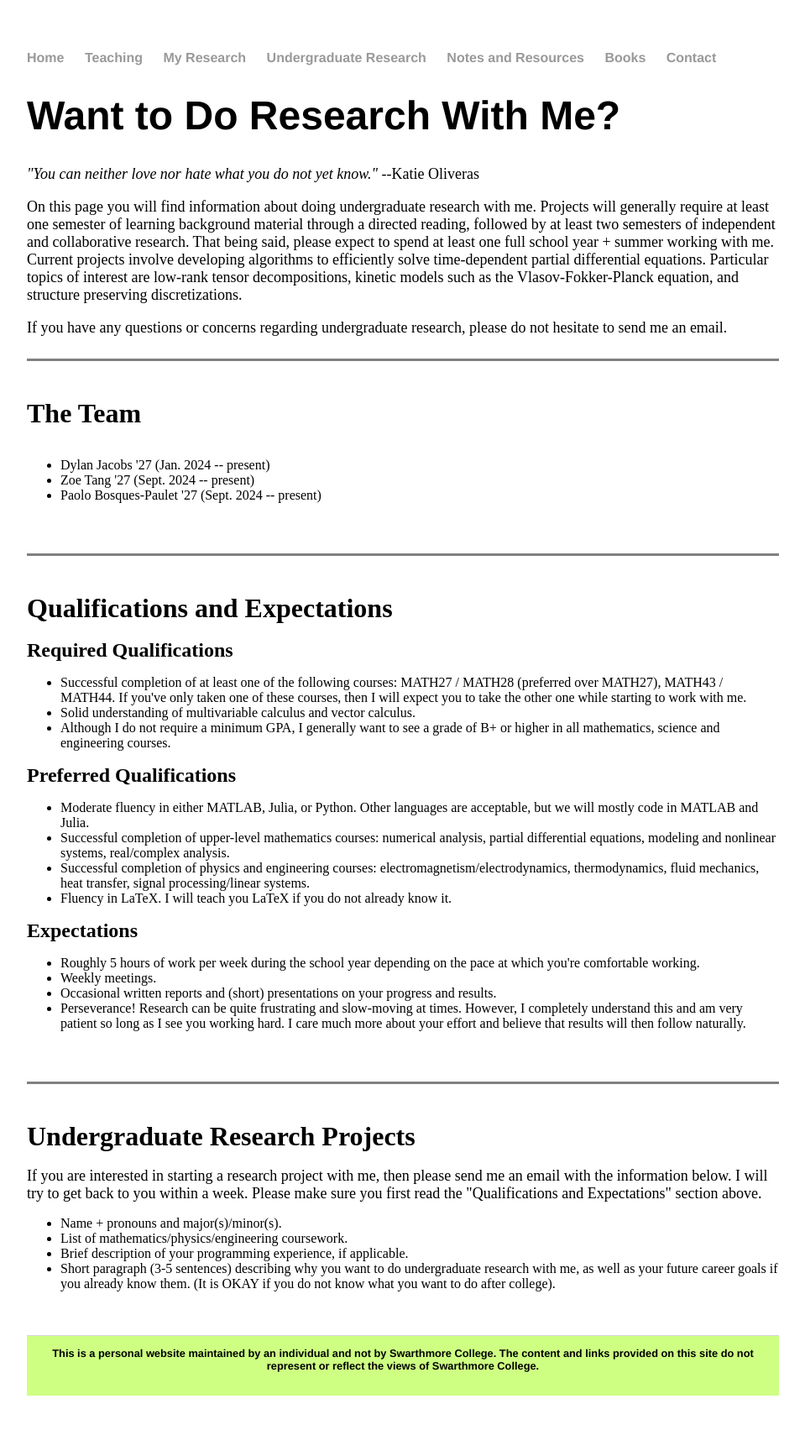
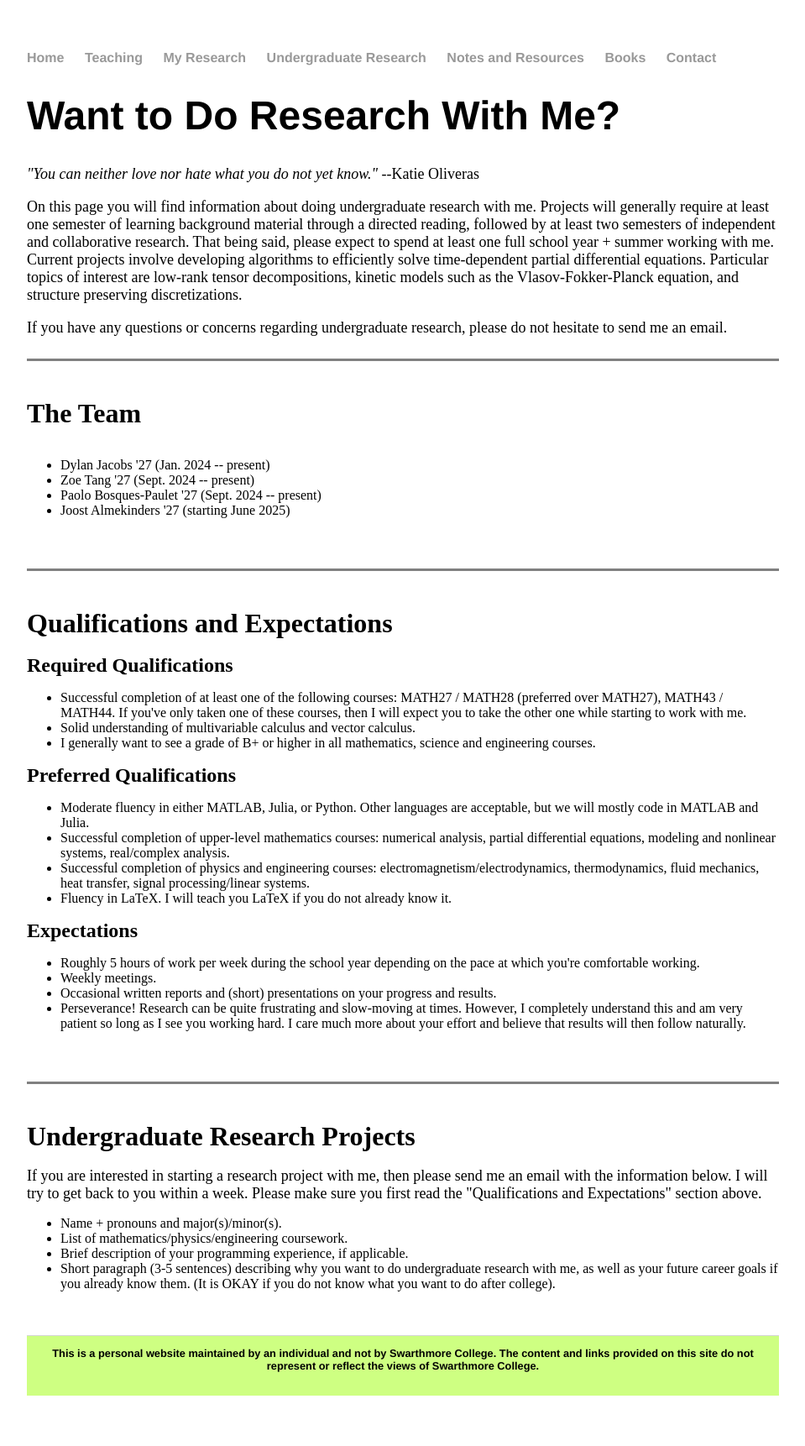
Before and after one commit to jhknakao/jhknakao.github.io, a Jekyll site: the page built from undergradresearch.html, in a window 1280 px wide. Shown: the whole page at 84% size, without its empty margins (160-1119 px from the left). Built offline with Jekyll 4.4.1, drawn with Linux system fonts in a browser that asks for light colours.

Commit message:
Update undergradresearch.html

```diff
--- a/undergradresearch.html
+++ b/undergradresearch.html
@@ -24,6 +24,7 @@ title: Interested in Undergraduate Research?
     <li>Dylan Jacobs '27 (Jan. 2024 -- present)</li>
     <li>Zoe Tang '27 (Sept. 2024 -- present)</li>
     <li>Paolo Bosques-Paulet '27 (Sept. 2024 -- present)</li>
+    <li>Joost Almekinders '27 (starting June 2025)</li>
 	</ul>
 	<br>
 	<br>
@@ -38,7 +39,7 @@ title: Interested in Undergraduate Research?
 	<ul>
     <li>Successful completion of at least one of the following courses: MATH27 / MATH28 (preferred over MATH27), MATH43 / MATH44. If you've only taken one of these courses, then I will expect you to take the other one while starting to work with me.</li>
     <li>Solid understanding of multivariable calculus and vector calculus.</li>
-    <li>Although I do not require a minimum GPA, I generally want to see a grade of B+ or higher in all mathematics, science and engineering courses.</li>
+    <li>I generally want to see a grade of B+ or higher in all mathematics, science and engineering courses.</li>
 	</ul>
 
 	<font size="5"><b>Preferred Qualifications</b></font>
```
